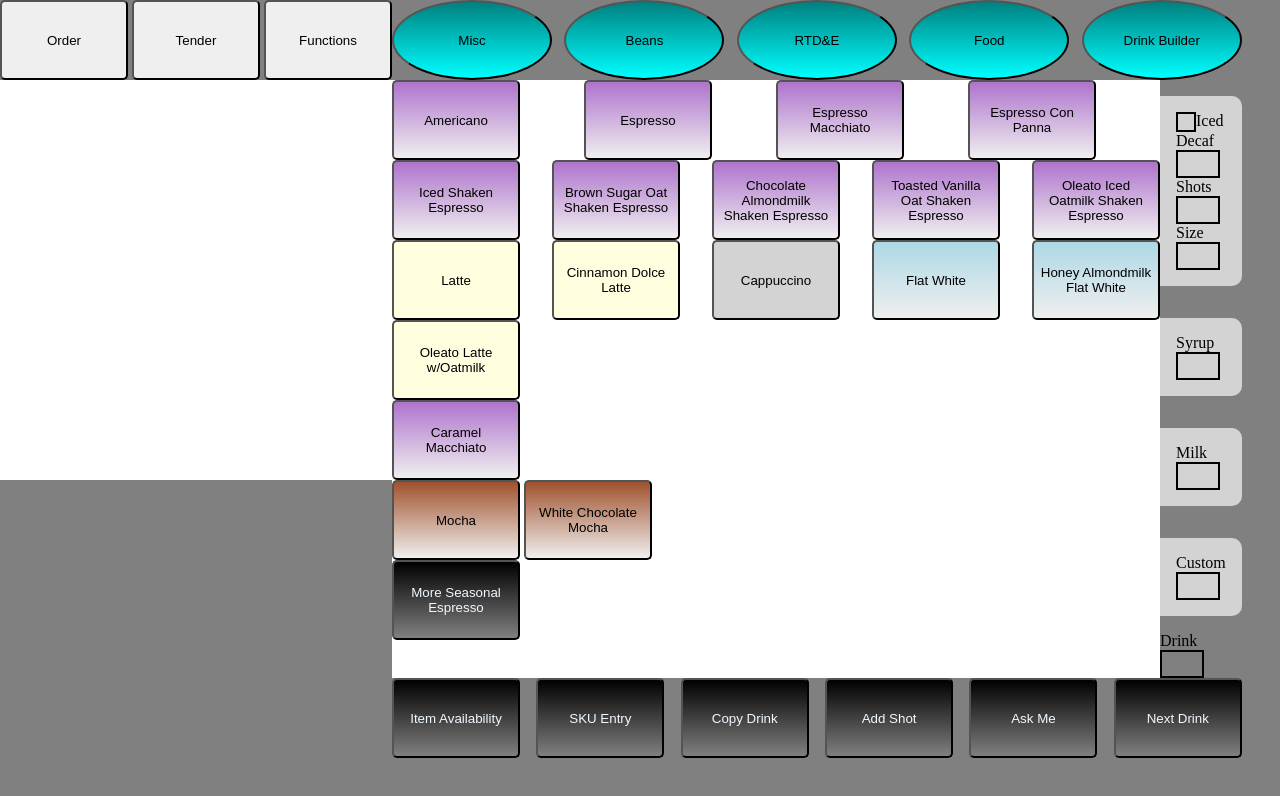
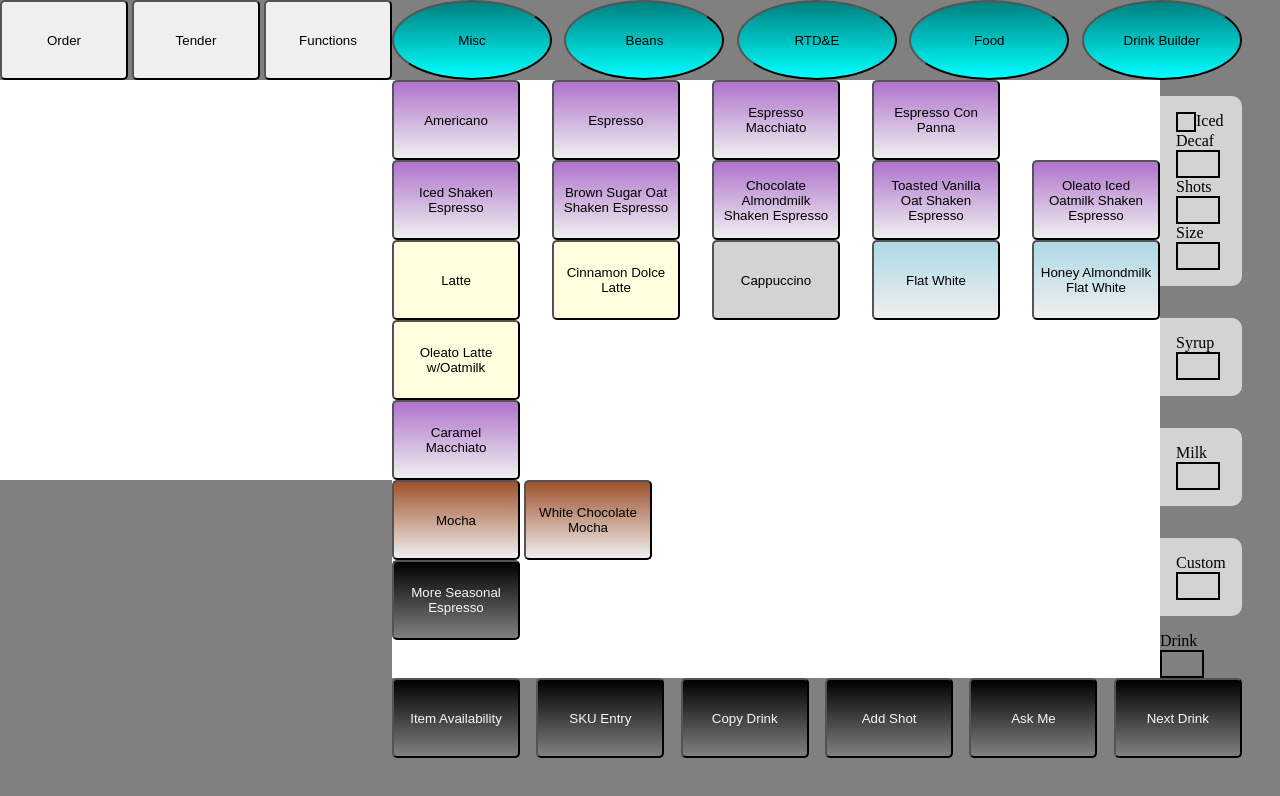
Before and after one commit to KBiz248/register, a plain HTML site: page index.html in a window 1280 px wide. Drawn offline with Linux system fonts and the light colour scheme.

Commit message:
adjust button spacing

```diff
--- a/index.html
+++ b/index.html
@@ -37,7 +37,7 @@
                         <div><button type="button" class="purple">Espresso</button></div>
                         <div><button type="button" class="purple">Espresso Macchiato</button></div>
                         <div><button type="button" class="purple">Espresso Con Panna</button></div>
-                        <div></div>
+                        <div class="empty"></div>
                     </div>
                     <div class="flex spaceBetween">
                         <button type="button" class="purple">Iced Shaken Espresso</button>
--- a/style.css
+++ b/style.css
@@ -85,7 +85,8 @@ body {
 
 }
 
-button {
+button,
+.empty {
     height: 10vh;
     width: 16vh;
     border-radius: 5px;
```
